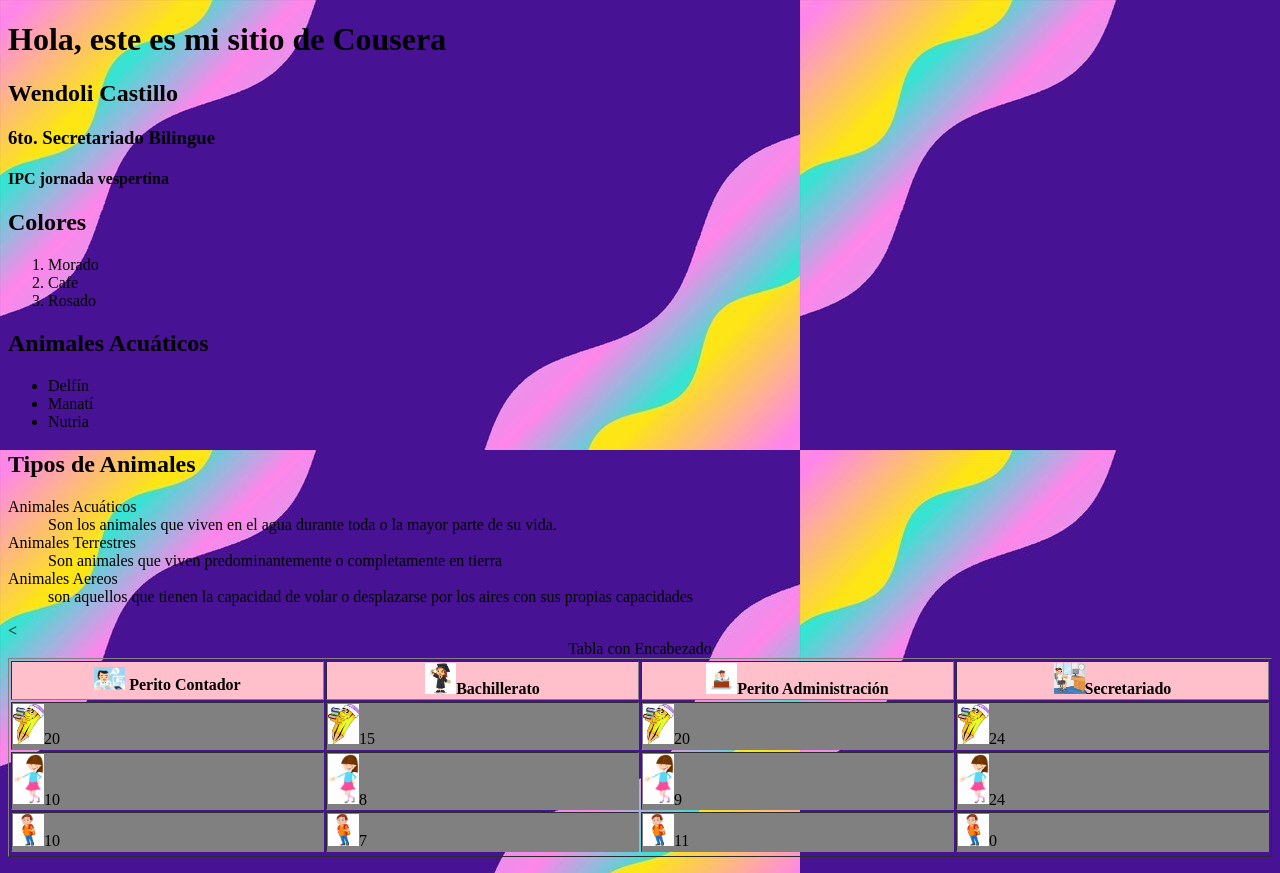
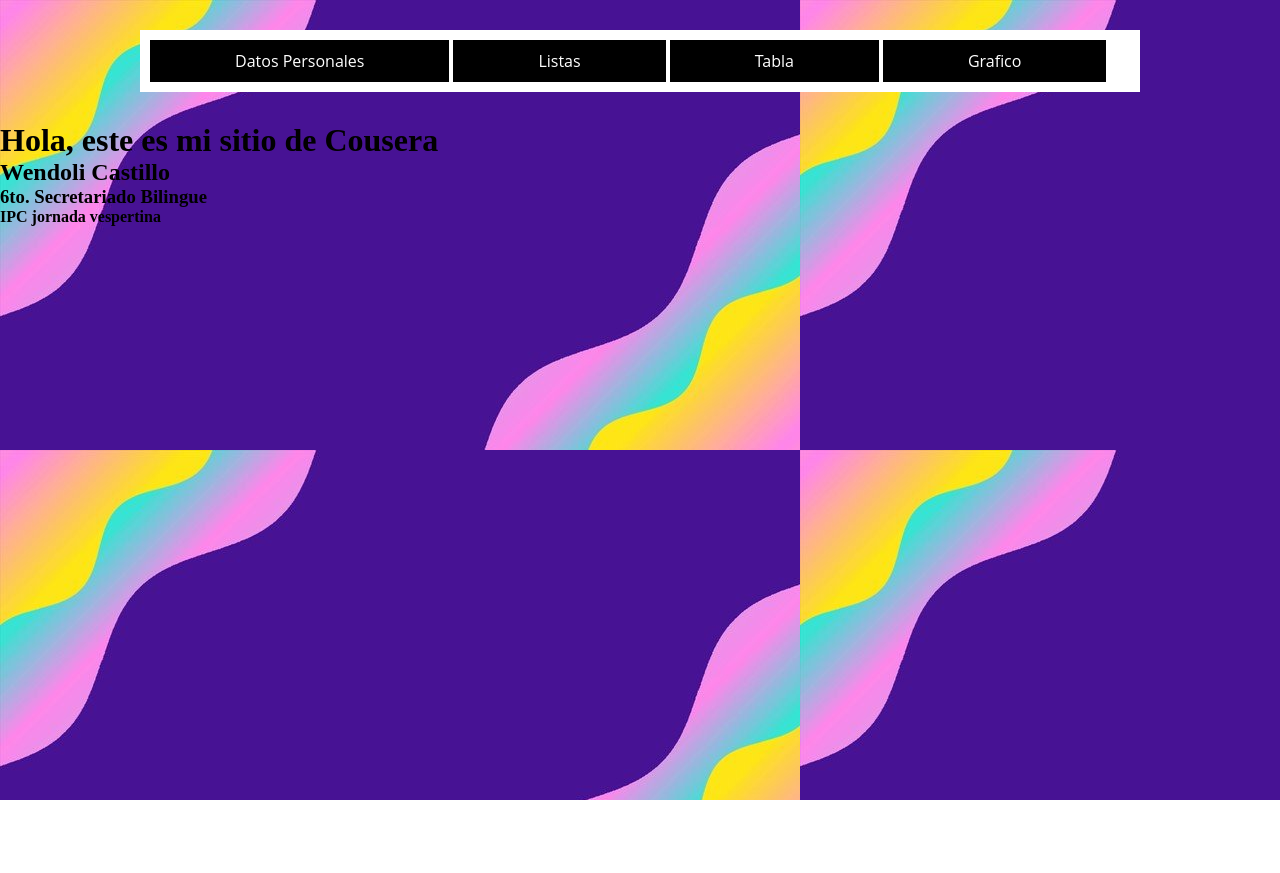
Before and after one commit to WendoliCastillo/coursera, a plain HTML site: page Site/Index.html in a window 1280 px wide. After the commit the page ends 800 px from the top, so only its background shows below. Drawn offline with Linux system fonts and the light colour scheme.

Commit message:
Mi Primera Pagina en Coursera

```diff
--- a/Site/Index.html
+++ b/Site/Index.html
@@ -2,64 +2,67 @@
 <html>
 <head>
 	<title>My primera página web para Cousera</title>
+    <style type="text/css">
+        *{
+margin:0;
+padding:0;
+-webkit-box-sizing:border-box;
+-moz-box-sizing: border-box;
+box-sizing: border-box;
+}
+
+.navegacion{
+    width: 1000px;
+    margin: 30px auto;
+    background: #fff;
+}
+.navegacion ul{
+    list-style: none;
+}
+.menu > li{
+    display: inline-block;
+
+}
+.menu >li >a{
+    display: block;
+    padding: 10px 85px;
+    background: #000000;
+    color: #fff;
+    font-family: 'Open sans';
+    text-decoration: none;
+}
+.menu li a:hover{
+    color:#66CDDA;
+    transition: all.3s;
+
+
+
+
+}
+.menu{
+    background: #fff;
+    padding: 10px;
+}
+</style>
 </head>
-<body background="fondo.jpg">
+<body background="fondo.jpg" aling="center">
+    <header>
+        <nav class="navegacion">
+            <ul class="menu">
+                <li><a href="Index.html">Datos Personales</a></li>
+                <li><a href="Lista.html">Listas</a></li>
+                <li><a href="Tabla.html">Tabla</a></li>
+                <li><a href="Imagen.html">Grafico</a></li>
+
+            </ul>
+        </nav>
+    </header>
 
 	<h1> Hola, este es mi sitio de Cousera</h1>
 	<h2> Wendoli Castillo </h2>
 	<h3> 6to. Secretariado Bilingue</h3>
 	<h4> IPC jornada vespertina</h4>
-	<h2> Colores</h2>
-	<ol>
-        <li>Morado </li>
-        <li>Cafe </li>
-        <li>Rosado</li>
-    </ol>
-    <h2> Animales Acuáticos</h2>
-    <ul>
-    	<li>Delfín</li>
-    	<li>Manatí</li>
-    	<li>Nutria</li>
-    </ul>
-    <h2> Tipos de Animales</h2>
-    <dl>
-    	<dt> Animales Acuáticos</dt>
-    	<dd> Son los animales que viven en el agua durante toda o la mayor parte de su vida.</dd>
-    	<dt> Animales Terrestres</dt>
-    	<dd> Son animales que viven predominantemente o completamente en tierra</dd>
-    	<dt> Animales Aereos</dt>
-    	<dd> son aquellos que tienen la capacidad de volar o desplazarse por los aires con sus propias capacidades </dd>
-    </dl>
-   <P>
-    <TABLE BORDER >
-    <CAPTION> Tabla con Encabezado</CAPTION>
-    <TR><TH width="25%" bgcolor="pink"><img src="contador.jpg" width="10%"> Perito Contador</TH>
-    <TH width="25%" bgcolor="pink"><img src="bachiller.jpg" width="10%">Bachillerato</TH>
-    <TH width="25%" bgcolor="pink"><img src="admon.jpg" width="10%">Perito Administración</TH>
-    <TH width="25%" bgcolor="pink"> <img src="secretaria.jpg" width="10%">Secretariado</TR>
-    <TR>
-    	<TD width="25%" bgcolor="gray"><img src="lapiz.jpg" width="10%">20</TD>
-    	<TD width="25%" bgcolor="gray"><img src="lapiz.jpg" width="10%">15</TD>
-    	<TD width="25%" bgcolor="gray"><img src="lapiz.jpg" width="10%">20</TD>
-    	<TD width="25%" bgcolor="gray"><img src="lapiz.jpg" width="10%">24</td>
-    	<
-    </TR>
 
-    <TR>
-    	<TD width="25%" bgcolor="gray" ><img src="niña.jpg" width="10%">10</TD>
-    	<TD width="25%" bgcolor="gray"><img src="niña.jpg" width="10%">8</TD>
-    	<TD width="25%" bgcolor="gray"><img src="niña.jpg" width="10%">9</TD>
-    	<td width="25%" bgcolor="gray"><img src="niña.jpg" width="10%">24</td>
-    	</TR>
-    	<tr>
-    		<td width="25%" bgcolor="gray"><img src="niño.jpg" width="10%" >10 </td>
-    		<td width="25%" bgcolor="gray"><img src="niño.jpg" width="10%">7</td>
-    		<td width="25%" bgcolor="gray"><img src="niño.jpg" width="10%">11</td>
-    		<td width="25%" bgcolor="gray"><img src="niño.jpg" width="10%">0</td>
-    		<tr/>
-    	</tr>
-    </TABLE>
-    <P>
 
 
 </body>
```
Also changed, not shown: Site/Imagen.html (added, +69 -0 lines), Site/Lista.html (added, +83 -0 lines), Site/Tabla.html (added, +101 -0 lines), Site/gato.jpg (added).
